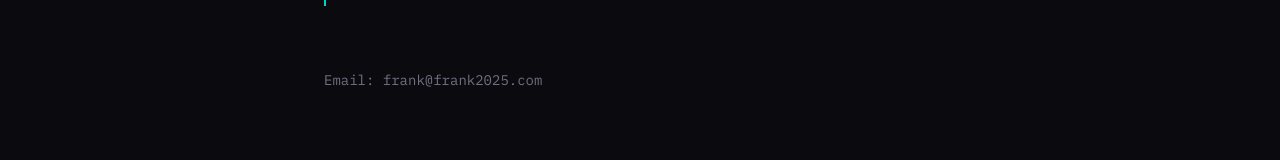
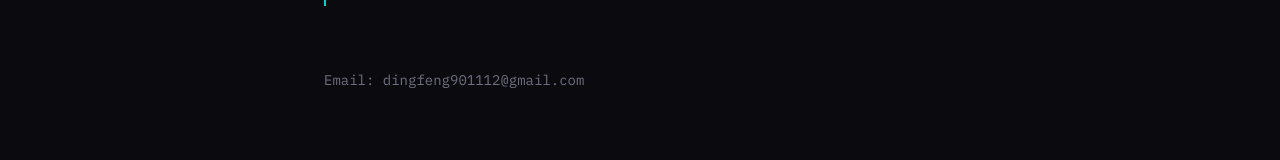
Before and after one commit to dingfeng901228-oss/frank-blog, a Next.js app: page /en/about in a window 1280 px wide. Shown: the part 619-779 px from the top of the page. Built offline with nearby package versions, Linux system fonts and the light colour scheme.

Commit message:
update email to dingfeng901112@gmail.com in Footer and About page

```diff
--- a/src/app/[locale]/about/page.tsx
+++ b/src/app/[locale]/about/page.tsx
@@ -9,21 +9,21 @@ const aboutContent = {
     intro: `Frank Ding / 東京都在住 / エンジニア`,
     description: `このサイトは、静かに観察し思索したことを記録するための場所。日々の技術メモ、AIと自動化の実践、日本での生活、そして人生についての考察を残す。`,
     philosophy: `技術は問題を解決する手段であり、目的ではない。複雑なシステムをシンプルに保ち、読む人にとって価値ある情報だけを届けることを大切にしている。`,
-    contact: 'メール: frank@frank2025.com',
+    contact: 'メール: dingfeng901112@gmail.com',
   },
   zh: {
     title: '关于',
     intro: 'Frank Ding / 东京 / 工程师',
     description: '这个网站是记录安静观察与思考的空间。保留日常技术笔记、AI与自动化实践、日本生活以及人生观察。',
     philosophy: '技术是解决问题的手段，而非目的。我重视保持复杂系统的简洁，只传递对读者有价值的信息。',
-    contact: '邮箱: frank@frank2025.com',
+    contact: '邮箱: dingfeng901112@gmail.com',
   },
   en: {
     title: 'About',
     intro: 'Frank Ding / Tokyo / Engineer',
     description: `This site is a space for quiet observation and thinking. I write about daily tech notes, AI and automation practices, life in Japan, and reflections on life.`,
     philosophy: `Technology is a means to solve problems, not an end in itself. I value keeping complex systems simple and delivering only information that is valuable to the reader.`,
-    contact: 'Email: frank@frank2025.com',
+    contact: 'Email: dingfeng901112@gmail.com',
   },
 }
 
--- a/src/components/layout/Footer.tsx
+++ b/src/components/layout/Footer.tsx
@@ -59,7 +59,7 @@ export default function Footer({ locale }: FooterProps) {
               <Rss size={20} />
             </Link>
             <a
-              href="mailto:frank@frank2025.com"
+              href="mailto:dingfeng901112@gmail.com"
               className="text-[var(--muted)] hover:text-[var(--foreground)] transition-colors"
               aria-label={t.email}
             >
```
Also changed, not shown: 41 other files (tests, documents, lock files or other folders).
